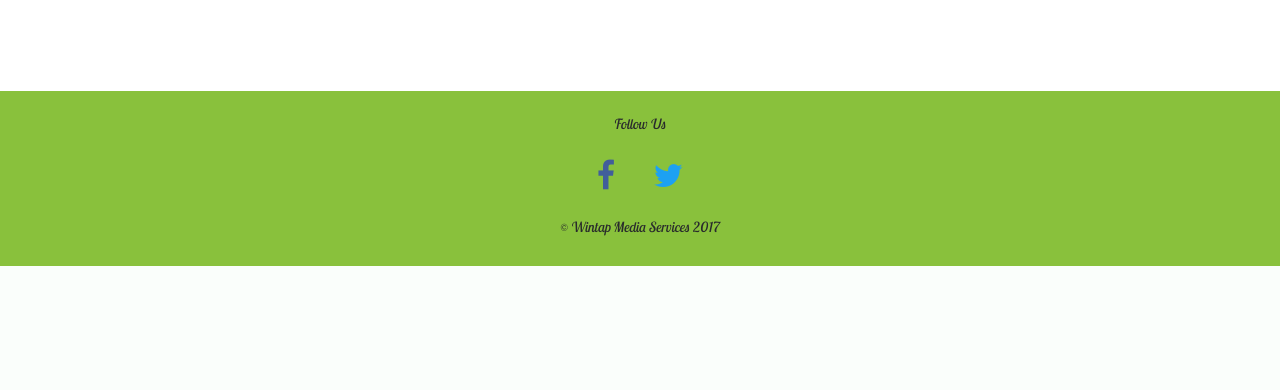
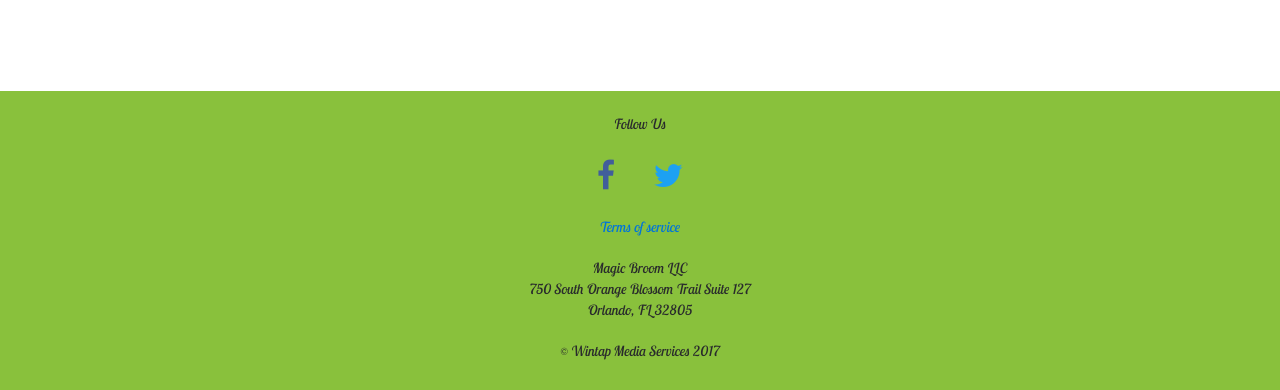
Before and after one commit to aboudaman/magicbroom, a Django app: page /requestquotation/ in a window 1280 px wide. Shown: the part 2400-2790 px from the top of the page. Before the commit the page ends 2666 px from the top, so only its background shows below. Run offline with Django 3.2, Linux system fonts and the light colour scheme; some libraries are stand-ins or nearby versions; some web fonts are replaced.

Commit message:
added address of business

```diff
--- a/magicbroomsite/templates/magicbroom/request_quotation.html
+++ b/magicbroomsite/templates/magicbroom/request_quotation.html
@@ -108,7 +108,7 @@
           Our mission is to ensure that your home or business is spotless</p>
       <hr class="my-4"> -->
       <p class="lead intro-text"> We provide different category of services to specifically meet your needs</p>
-      <p class="signature">Yours Sincerely, Magic Broom Team</p>
+      <p class="signature">Yours Sincerely, The Team at Magic Broom</p>
       <i class="fa fa-phone fa-2x" aria-hidden="true"> 407 286-8421</i><br /><br />
       <img src="{% static 'magicassets/images/15%.png' %}" alt="Recurring Cleaning Services" width="800em" class="img-fluid">
 
@@ -649,6 +649,15 @@
         </a>
       </p>
       <p class="justify-content-center wintap-info">
+        <a href="{% url 'terms_of_service' %}">Terms of service</a>
+        <!-- | <a href="{% url 'privacy_policy' %}">Privacy Policy</a> -->
+      </p>
+      <address class="justify-content-center wintap-info">
+        Magic Broom LLC<br />
+        750 South Orange Blossom Trail Suite 127 <br />
+        Orlando, FL 32805
+      </address>
+      <p class="justify-content-center wintap-info">
         © Wintap Media Services 2017
       </p>
   </footer>
```
Also changed, not shown: magicbroom/templates/base3.html (+6 -1 lines), db.sqlite3.
